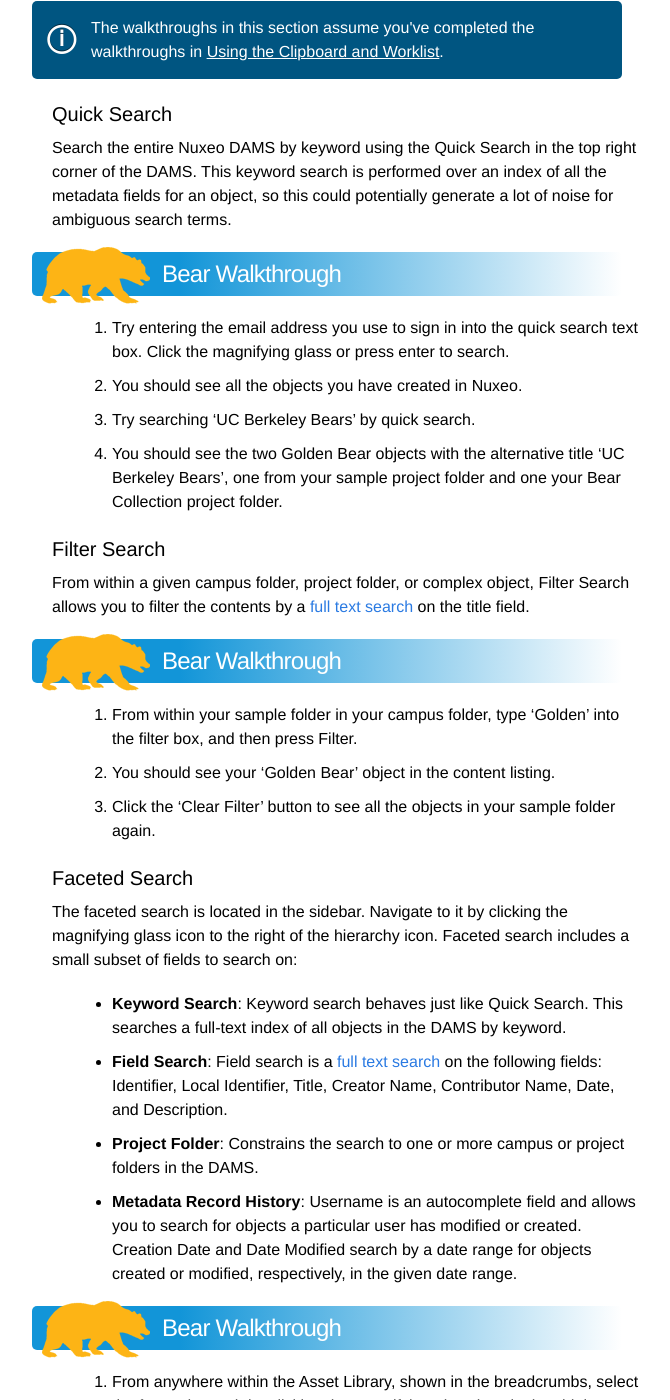
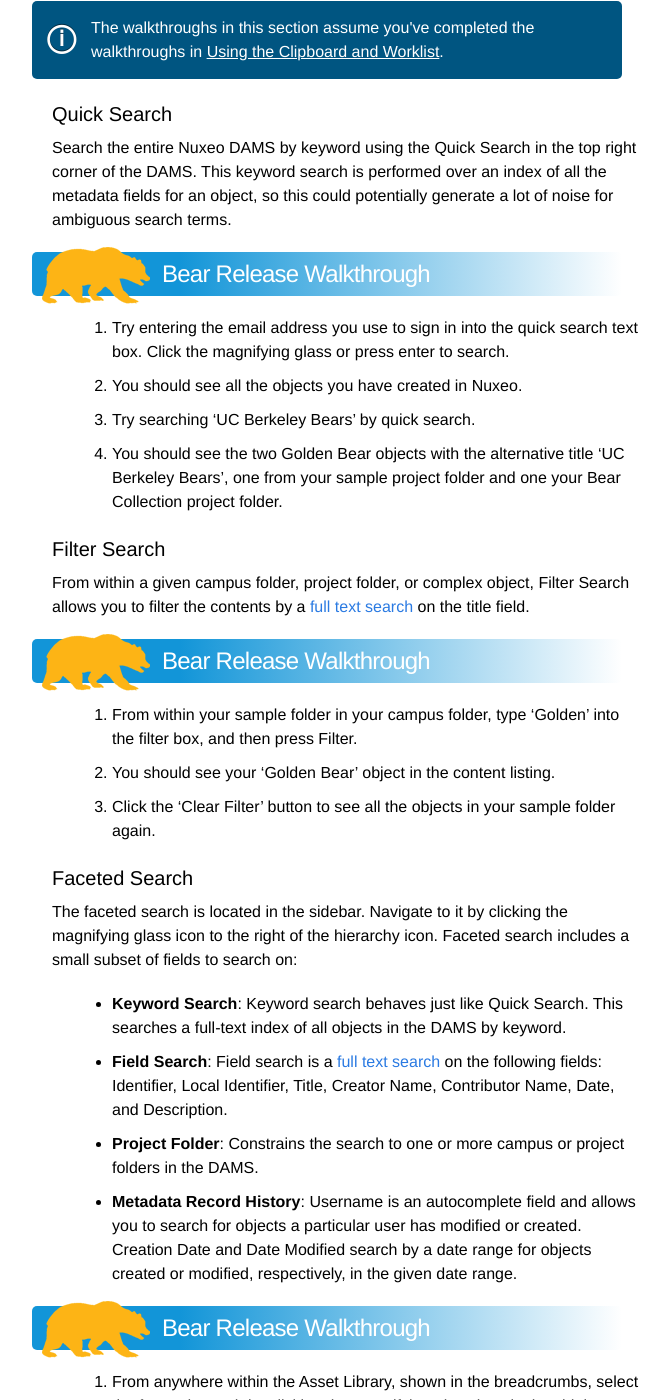
Before and after one commit to ucldc/ucldc-docs, a Jekyll site: the page built from docs/dams/search.md, in a window 1280 px wide and 1400 px high, scrolled down 952 px. Shown: the whole window, without its empty margins (188-858 px from the left). Built offline with Jekyll 4.4.1, drawn with Linux system fonts in a browser that asks for light colours; nearby versions of some CDN libraries.

Commit message:
Changed 'Bear Walkthrough' to 'Bear Release Walkthrough'

```diff
--- a/docs/dams/search.md
+++ b/docs/dams/search.md
@@ -26,7 +26,7 @@
 
 Search the entire Nuxeo DAMS by keyword using the Quick Search in the top right corner of the DAMS. This keyword search is performed over an index of all the metadata fields for an object, so this could potentially generate a lot of noise for ambiguous search terms.
 
-<div class="walkthrough new">Bear Walkthrough</div>
+<div class="walkthrough new">Bear Release Walkthrough</div>
 
 1. Try entering the email address you use to sign in into the quick search text box. Click the magnifying glass or press enter to search.
 2. You should see all the objects you have created in Nuxeo.
@@ -37,7 +37,7 @@
 
 From within a given campus folder, project folder, or complex object, Filter Search allows you to filter the contents by a [full text search]({{ site.url }}{{ site.baseurl }}/docs/dams/search/#FullTextSearch) on the title field.
 
-<div class="walkthrough new">Bear Walkthrough</div>
+<div class="walkthrough new">Bear Release Walkthrough</div>
 
 1. From within your sample folder in your campus folder, type 'Golden' into the filter box, and then press Filter.
 2. You should see your 'Golden Bear' object in the content listing.
@@ -52,7 +52,7 @@
 - **Project Folder**: Constrains the search to one or more campus or project folders in the DAMS.
 - **Metadata Record History**: Username is an autocomplete field and allows you to search for objects a particular user has modified or created. Creation Date and Date Modified search by a date range for objects created or modified, respectively, in the given date range.
 
-<div class="walkthrough new">Bear Walkthrough</div>
+<div class="walkthrough new">Bear Release Walkthrough</div>
 
 1. From anywhere within the Asset Library, shown in the breadcrumbs, select the faceted search by clicking the magnifying glass icon in the sidebar, next to the hierarchy icon.
 2. Next to 'Alternative Title', click the 'Add' button.
```
Also changed, not shown: docs/dams/bulk-edit.md (+1 -1 lines), docs/dams/clipboard.md (+2 -2 lines), docs/dams/delete.md (+1 -1 lines).
